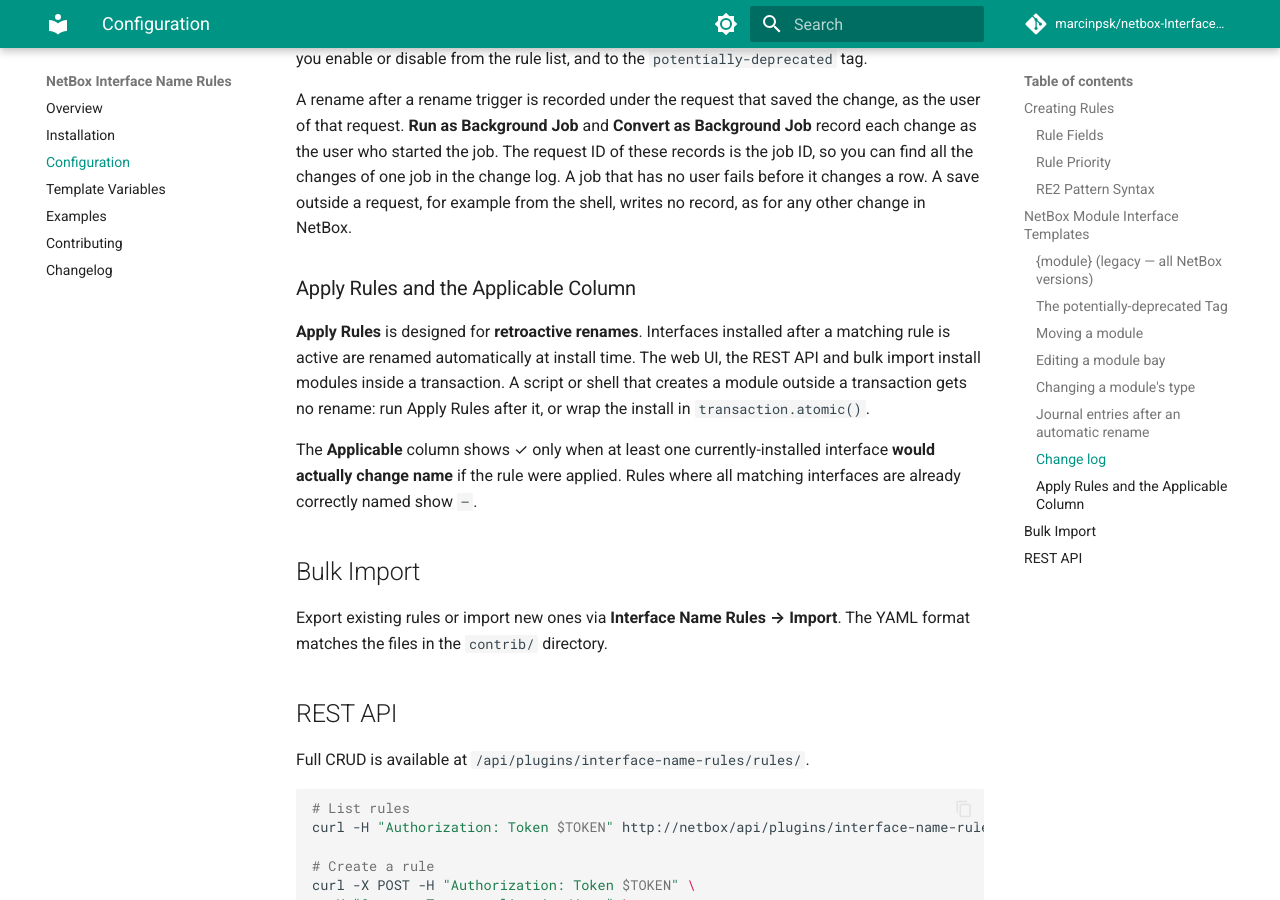
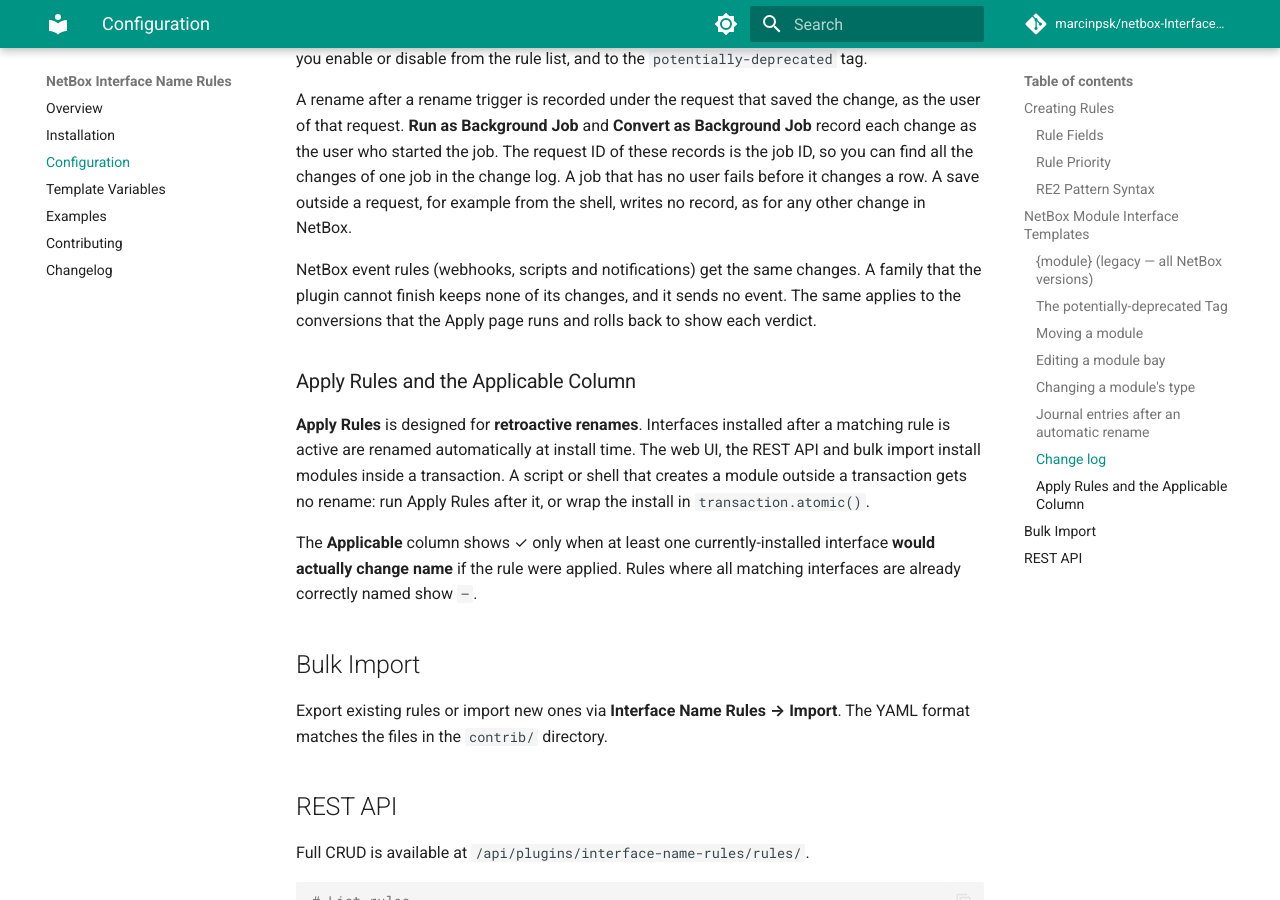
Before and after one commit to marcinpsk/netbox-InterfaceNameRules-plugin, an MkDocs documentation site: the page built from docs/configuration.md, in a window 1280 px wide and 900 px high, scrolled down 6761 px. Built offline with MkDocs 1.6.1 and Material for MkDocs 9.7.7, drawn with Linux system fonts in a browser that asks for light colours; comment, search, counter and statistics services are not loaded.

Commit message:
docs(change-log): say that a family the plugin cannot finish sends no event
Refs #142

```diff
--- a/docs/configuration.md
+++ b/docs/configuration.md
@@ -274,6 +274,11 @@
 outside a request, for example from the shell, writes no record, as for any
 other change in NetBox.
 
+NetBox event rules (webhooks, scripts and notifications) get the same changes.
+A family that the plugin cannot finish keeps none of its changes, and it sends
+no event. The same applies to the conversions that the Apply page runs and
+rolls back to show each verdict.
+
 ### Apply Rules and the Applicable Column
 
 **Apply Rules** is designed for **retroactive renames**.  Interfaces installed
```
